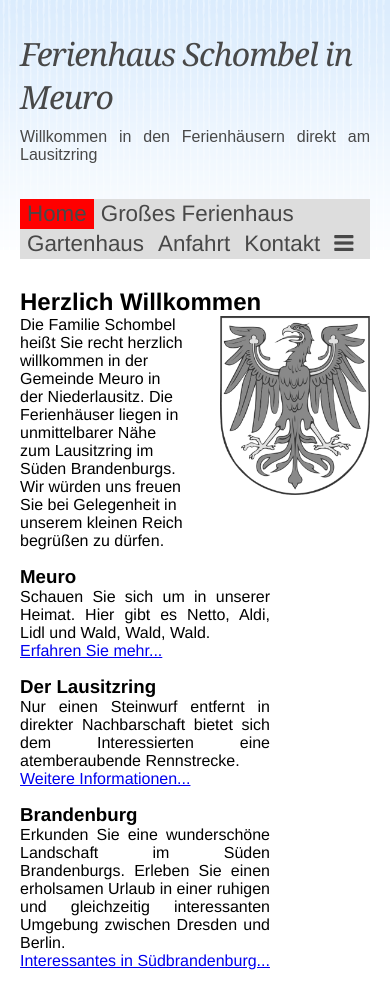
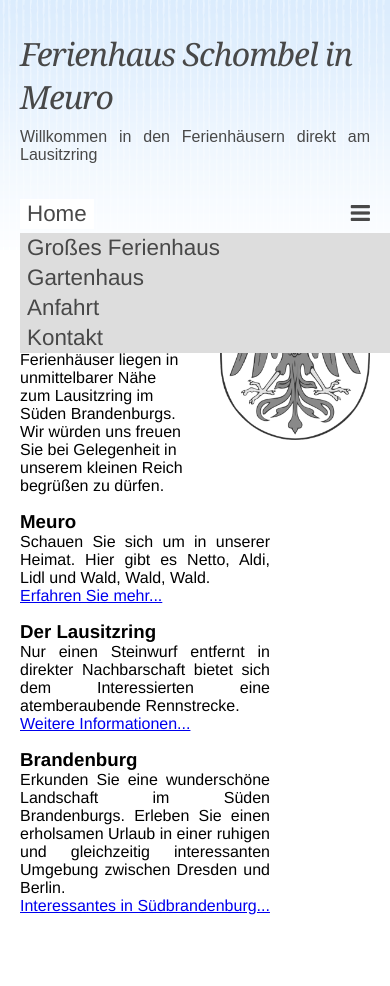
Before and after one commit to aszel/Website-Schombel, a plain HTML site: page index.html in a window 390 px wide. Both pictures are taken after a click on the link "Toggle Navigation Menu". After the commit the page ends 931 px from the top, so only its background shows below. Drawn offline with Linux system fonts and the light colour scheme.

Commit message:
responisve navi

```diff
--- a/assets/css/style.css
+++ b/assets/css/style.css
@@ -23,36 +23,37 @@ body {
   padding-top: 10px;
 }
 
-@media (min-width: 400px) {
-	h1 a {
-		font-size: 1.2em;
-	}
-	#header .subheadline {
-		font-size: 1em;
-	}
-}
-@media (min-width: 600px) {
-	h1 a {
-		font-size: 1.4em;
-	}
-}
-@media (min-width: 800px) {
-	h1 a {
-		font-size: 1.9em;
-	}
-}
-@media (min-width: 1000px) {
-	h1 a {
-		font-size: 2em;
-	}
-}
-
 #header {
 	margin-top: 2em;
 }
 
 p {
 	text-align:justify;
+}
+
+.burger {
+	font-size: 1.4em;
+	padding-top: 2px;
+}
+
+.burger a {
+	color: #484848;
+}
+
+.pull-right {
+	float: right !important;
+}
+
+#collapsable {
+	display: none;
+}
+
+#collapsable li {
+	float: none!important;
+}
+
+.show {
+	display: block !important;
 }
 
 /************************************************* header */
@@ -69,9 +70,8 @@ h1 a{
 /************************************************* navigation */
 #nav {
 	display: inline-block;
-	background-color: #ddd;
+	width: 100%;
 	margin-top: 35px;
-	margin-bottom: 25px;
 }
 
 #nav ul {
@@ -86,7 +86,7 @@ h1 a{
 	margin-right: 0;
 }
 
-#nav li a {
+#nav li a, #navsmall li a {
 	display: block;
 	font-size: 1.4em;
 	color: #484848;
@@ -96,7 +96,7 @@ h1 a{
 	padding: 2px 7px;
 }
 
-#nav li a:hover {
+#nav li a:hover, #navsmall li a:hover {
 	color: #000;
 	background-color: white;
 }
@@ -105,23 +105,18 @@ h1 a{
 	background:#ccc;
 }
 
-#maincontainer div h2 {
-	color:#484848;
-  font-family: georgia,serif;
-  font-size: 26px;
-  font-style: italic;;
-	font-weight: normal;
+#nav .active {
+	background-color: white;
 }
 
-#maincontainer div p {
-	font-size: 12px;
-	color: #666;
-	margin-top: 2px;
-	line-height: 20px;
+#navsmall {
+	position: fixed;
+  width: 100%;
+  z-index: 1;
 }
 
-#nav .active {
-	background-color: red;
+#navsmall ul {
+	list-style-type: none;
 }
 
 
@@ -357,6 +352,54 @@ label {
 	margin:0 5px;
 }
 
+@media (max-width: 399px) {
+	.hide-xsmall {
+		display: none!important;
+	}
+}
+
+@media (min-width: 400px) and (max-width: 599px) {
+	h1 a {
+		font-size: 1.2em;
+	}
+	#header .subheadline {
+		font-size: 1em;
+	}
+	.hide-small {
+    display: none!important;
+	}
+}
+
+@media (min-width: 600px) and (max-width: 630px) {
+	#nav li a {
+		font-size: 1.3em;
+	}
+}
+
+@media (min-width: 600px) and (max-width: 799px) {
+	h1 a {
+		font-size: 1.3em;
+	}
+	.hide-medium {
+    display: none!important;
+	}
+}
+
+@media (min-width: 800px) {
+	h1 a {
+		font-size: 1.8em;
+	}
+	.hide-large {
+    display: none!important;
+	}
+}
+
+@media (min-width: 1000px) {
+	h1 a {
+		font-size: 2em;
+	}
+}
+
 
 /************************************************* footer */
 #footer {
--- a/index.html
+++ b/index.html
@@ -10,8 +10,8 @@
 	<![endif]-->
     <script src="assets/js/jquerytools.js"></script>
 		<script>
-		function myFunction() {
-		    var x = document.getElementById("nav");
+		function toggleMenu() {
+		    var x = document.getElementById("collapsable");
 		    if (x.className.indexOf("show") == -1) {
 		        x.className += "show";
 		    } else {
@@ -33,17 +33,26 @@
 	<div id="nav">
 		<ul class="">
       <li><a href="index.html" class="active">Home</a></li>
-      <li><a href="/ferienhaus">Gro&szlig;es Ferienhaus</a></li>
-      <li><a href="/gartenhaus">Gartenhaus</a></li>
-      <li><a href="/anfahrt">Anfahrt</a></li>
-      <li><a href="/kontakt">Kontakt</a></li>
-			<li>
-				<a class="hide-medium hide-large" href="javascript:void(0)" onclick="myFunction()" title="Toggle Navigation Menu">
-					<i class="fa fa-bars"></i>
-				</a>
-			</li>
+      <li><a href="/ferienhaus" class="hide-xsmall hide-small collapsable">Gro&szlig;es Ferienhaus</a></li>
+      <li><a href="/gartenhaus" class="hide-xsmall hide-small collapsable">Gartenhaus</a></li>
+      <li><a href="/anfahrt" class="hide-xsmall hide-small collapsable">Anfahrt</a></li>
+      <li><a href="/kontakt" class="hide-xsmall hide-small collapsable">Kontakt</a></li>
     </ul>
+		<div class="burger hide-medium hide-large pull-right">
+			<a class="" href="javascript:void(0)" onclick="toggleMenu()" title="Toggle Navigation Menu">
+				<i class="fa fa-bars"></i>
+			</a>
+		</div>
   </div>
+
+	<div id="navsmall">
+		<ul id="collapsable">
+			<li><a href="/ferienhaus" class="">Gro&szlig;es Ferienhaus</a></li>
+			<li><a href="/gartenhaus" class="">Gartenhaus</a></li>
+			<li><a href="/anfahrt" class="">Anfahrt</a></li>
+			<li><a href="/kontakt" class="">Kontakt</a></li>
+		</ul>
+	</div>
 
   <div id="content">
 
```
